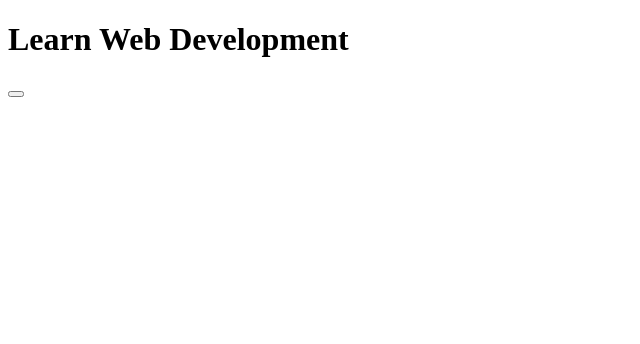
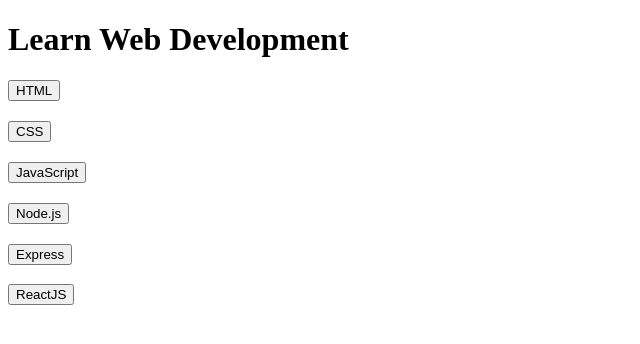
Before and after one commit to CarloCosta92/react-use-state, a React (Vite) app: page / in a window 1280 px wide. Shown: the top 344 px of the page, without its empty margins (0-640 px from the left). Built offline with nearby package versions, Linux system fonts and the light colour scheme.

Commit message:
feat: set button in page

```diff
--- a/src/App.jsx
+++ b/src/App.jsx
@@ -1,16 +1,15 @@
 import { useState } from 'react'
-import reactLogo from './assets/react.svg'
-import viteLogo from '/vite.svg'
 import './App.css'
 import Header from './components/header'
 import Language from './components/Language'
+import LanguagesList from './components/LanguageList'
 
 function App() {
 
   return (
     <>
       <Header />
-      <Language />
+      <LanguagesList />
 
     </>
   )
--- a/src/components/Language.jsx
+++ b/src/components/Language.jsx
@@ -17,11 +17,11 @@
     return (
         <>
             <div >
-                <button onClick={() => setIsOpen((element) => !element)}>{props.title}</button>
+                <button onClick={() => setIsOpen((display) => !display)}>{props.title}</button>
 
                 <div>
-                    <h2>{props.title}</h2>
-                    <p>{props.description}</p>
+                    <h2>{isOpen && props.title}</h2>
+                    <p>{isOpen && props.description}</p>
                 </div>
             </div>
         </>
--- /dev/null
+++ b/src/components/LanguageList.jsx
@@ -0,0 +1,17 @@
+import Language from "./Language.jsx";
+import languages from "../data/languages.js"
+
+export default function LanguagesList() {
+    function listLanguages() {
+
+        return languages.map((language) => (
+            <Language
+                key={language.id}
+                title={language.title}
+                description={language.description}
+            />
+        ));
+    }
+
+    return <div>{listLanguages()}</div>;
+}
```
